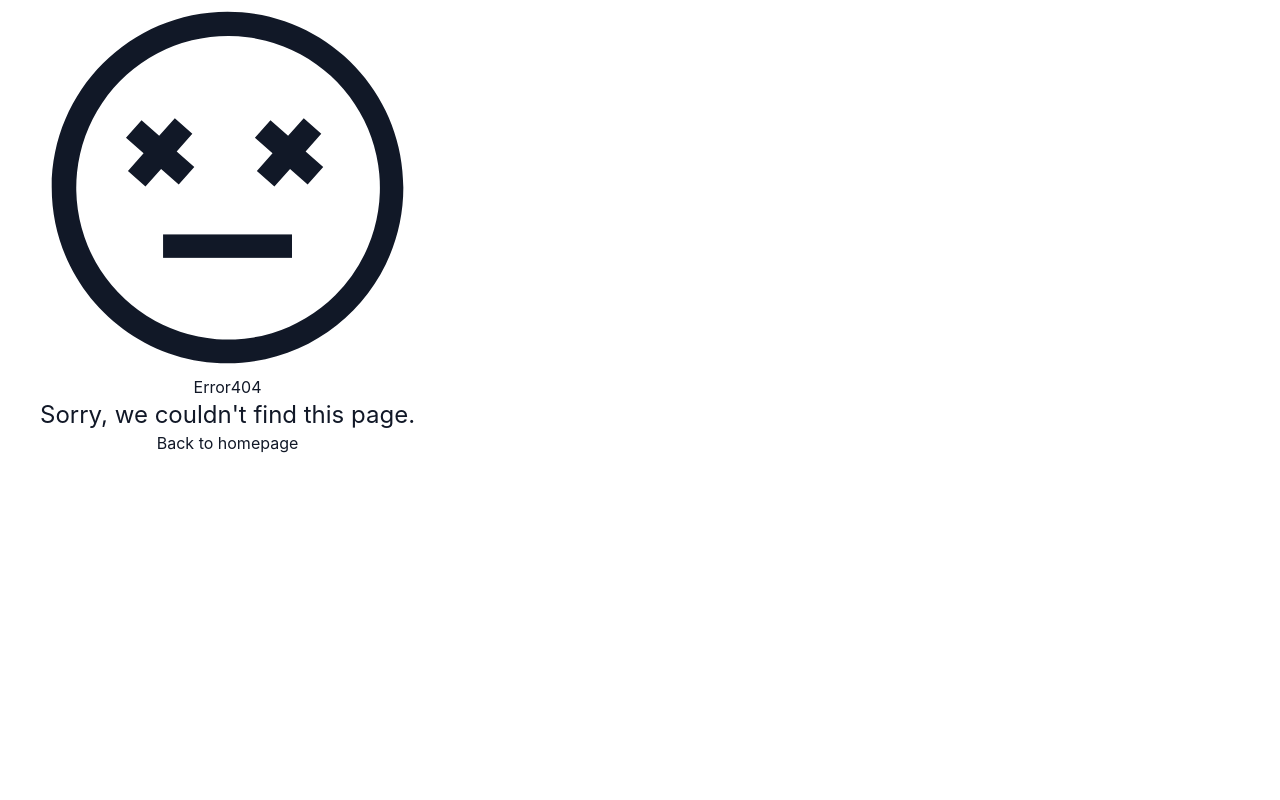
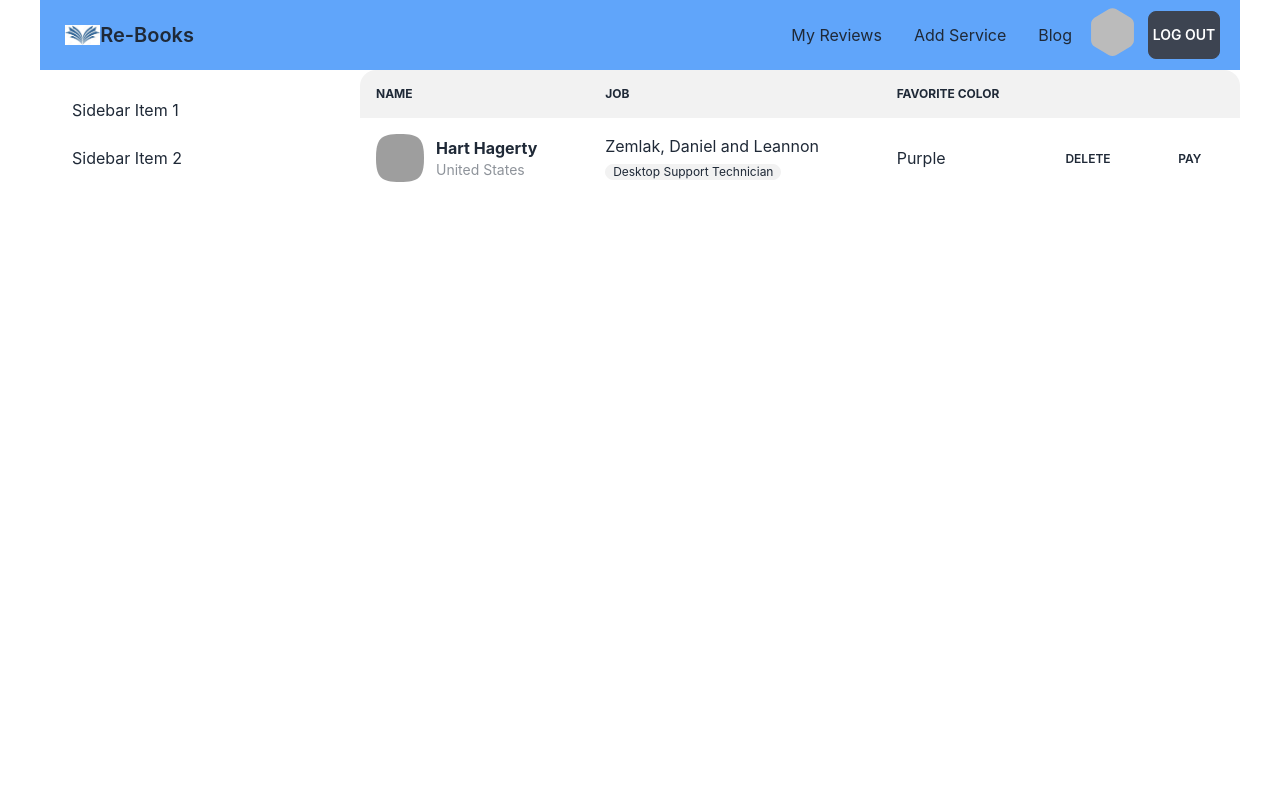
Before and after one commit to Avik2293/re-books-client, a React (Create React App) app: page /dashboard in a window 1280 px wide. Shown: the top 800 px of the page. Built offline with nearby package versions, Linux system fonts and the light colour scheme; no server answers; sample sign-in values are in the browser's storage; grey boxes are pictures that could not be loaded.

Commit message:
user role

```diff
--- /dev/null
+++ b/src/Components/BookCard.js
@@ -0,0 +1,22 @@
+import React from 'react';
+
+const BookCard = () => {
+    return (
+        <div className="card w-96 bg-base-100 shadow-xl">
+            <figure><img src="https://placeimg.com/400/225/arch" alt="Shoes" /></figure>
+            <div className="card-body">
+                <h2 className="card-title">
+                    Shoes!
+                    <div className="badge badge-secondary">NEW</div>
+                </h2>
+                <p>If a dog chews shoes whose shoes does he choose?</p>
+                <div className="card-actions justify-end">
+                    <div className="badge badge-outline">Fashion</div>
+                    <div className="badge badge-outline">Products</div>
+                </div>
+            </div>
+        </div>
+    );
+};
+
+export default BookCard;
--- /dev/null
+++ b/src/Components/Dashboard.js
@@ -0,0 +1,11 @@
+import React from 'react';
+
+const Dashboard = () => {
+    return (
+        <div>
+            <h2>dashboard</h2>
+        </div>
+    );
+};
+
+export default Dashboard;
--- /dev/null
+++ b/src/Components/MyOrders.js
@@ -0,0 +1,51 @@
+import React from 'react';
+
+const MyOrders = () => {
+    return (
+        <div className="overflow-x-auto w-full">
+            <table className="table w-full">
+                <thead>
+                    <tr>
+                        <th>Name</th>
+                        <th>Job</th>
+                        <th>Favorite Color</th>
+                        <th></th>
+                        <th></th>
+                    </tr>
+                </thead>
+                <tbody>
+                    <tr>
+                        <td>
+                            <div className="flex items-center space-x-3">
+                                <div className="avatar">
+                                    <div className="mask mask-squircle w-12 h-12">
+                                        <img src="/tailwind-css-component-profile-2@56w.png" alt="Avatar Tailwind CSS Component" />
+                                    </div>
+                                </div>
+                                <div>
+                                    <div className="font-bold">Hart Hagerty</div>
+                                    <div className="text-sm opacity-50">United States</div>
+                                </div>
+                            </div>
+                        </td>
+                        <td>
+                            Zemlak, Daniel and Leannon
+                            <br />
+                            <span className="badge badge-ghost badge-sm">Desktop Support Technician</span>
+                        </td>
+                        <td>Purple</td>
+                        <th>
+                            <button className="btn btn-ghost btn-xs">Delete</button>
+                        </th>
+                        <th>
+                            <button className="btn btn-ghost btn-xs">Pay</button>
+                        </th>
+                    </tr>
+                </tbody>
+
+            </table>
+        </div>
+    );
+};
+
+export default MyOrders;
--- /dev/null
+++ b/src/Layout/DashboardLayout.js
@@ -0,0 +1,34 @@
+import React from 'react';
+import { Outlet } from 'react-router-dom';
+import Footer from '../Pages/Shared/Footer';
+import Navbar from '../Pages/Shared/Navbar';
+
+const DashboardLayout = () => {
+    return (
+        <div>
+            <Navbar></Navbar>
+            <div className="drawer drawer-mobile">
+                <input id="my-drawer-2" type="checkbox" className="drawer-toggle" />
+                <div className="drawer-content">
+
+                    <label htmlFor="my-drawer-2" className="btn btn-primary drawer-button lg:hidden m-2">Open Dashbord drawer</label>
+
+                    <Outlet></Outlet>
+
+                </div>
+                <div className="drawer-side">
+                    <label htmlFor="my-drawer-2" className="drawer-overlay"></label>
+                    <ul className="menu p-4 w-80 bg-base-100 text-base-content">
+
+                        <li><a>Sidebar Item 1</a></li>
+                        <li><a>Sidebar Item 2</a></li>
+                    </ul>
+
+                </div>
+            </div>
+            <Footer></Footer>
+        </div>
+    );
+};
+
+export default DashboardLayout;
--- /dev/null
+++ b/src/Pages/Catagory.js
@@ -0,0 +1,33 @@
+
+import React, { useContext } from 'react';
+import { useLoaderData } from 'react-router-dom';
+import BookCard from '../Components/BookCard';
+import Spinner from '../Components/Spinner';
+import { AuthContext } from '../Context/AuthProvider';
+
+const Catagory = () => {
+    const { loading, setLoading } = useContext(AuthContext);
+
+    const books = useLoaderData();
+
+    if(books.length > 0) {
+        setLoading(true)
+    }
+
+    return (
+        <div>
+           {
+            loading ?
+            <div className="grid grid-cols-1 lg:grid-cols-4 gap-4 m-2">
+             {
+                 books.map(book => <BookCard book={book} key={book._id}></BookCard>)
+             }
+            </div>
+            :
+            <Spinner></Spinner>
+           }
+        </div>
+    );
+};
+
+export default Catagory;
--- a/src/Pages/Home.js
+++ b/src/Pages/Home.js
@@ -24,7 +24,7 @@ const Home = () => {
                 <h3 className='text-xl font-bold p-2'>Books Catagory</h3>
                 <div className="grid grid-cols-3 lg:grid-cols-6 gap-2">
                     {
-                        catagories.map(catagory => <Link className='btn' to="/catagory/${catagory._id}" key={catagory._id}><button type="submit"></button>{catagory.catagory}</Link>)
+                        catagories.map(catagory => <Link className='btn' to={`/catagory/${catagory.id}`} key={catagory._id}><button type="submit"></button>{catagory.catagory}</Link>)
                     }
                 </div>
             </div>
--- a/src/Pages/Login.js
+++ b/src/Pages/Login.js
@@ -75,6 +75,39 @@ const Login = () => {
                 const user = result.user;
                 console.log(user);
                 setUser(user);
+
+                fetch(`http://localhost:5000/users/?email=${user?.email}`)
+                    .then(res => res.json())
+                    .then(data => {
+                        console.log(data);
+                        if (data === false) {
+                            const newUser = {
+                                userName: user.displayName,
+                                userEmail: user.email,
+                                userImgUrl: user.photoURL,
+                                role: "Buyer",
+                            };
+                            fetch('http://localhost:5000/users', {
+                                method: 'POST',
+                                headers: {
+                                    'content-type': 'application/json',
+                                },
+                                body: JSON.stringify(newUser)
+                            })
+                                .then(res => res.json())
+                                .then(data => {
+                                    console.log(data)
+                                    if (data.acknowledged) {
+                                        toast.success('You are added as buyer');
+                                    }
+                                })
+                                .catch(er => console.error(er));
+                        }
+                        else{
+                            toast.success(`Welcome Again...${user?.displayName}`);
+                        }
+                    })
+
                 navigate(from, { replace: true });
             })
             .catch(error => console.error(error))
--- a/src/Pages/Register.js
+++ b/src/Pages/Register.js
@@ -2,12 +2,14 @@ import React from 'react';
 import { useState } from 'react';
 import { useContext } from 'react';
 import { Link } from 'react-router-dom';
+import Spinner from '../Components/Spinner';
 import { AuthContext } from '../Context/AuthProvider';
+import toast from 'react-hot-toast';
 
 const Register = () => {
     const [error, setError] = useState('');
 
-    const { createUser, updateUserProfile, loading } = useContext(AuthContext);
+    const { createUser, updateUserProfile, loading, setLoading } = useContext(AuthContext);
 
     const handleSubmit = event => {
         event.preventDefault();
@@ -17,30 +19,65 @@ const Register = () => {
         const photoURL = form.photoURL.value;
         const email = form.email.value;
         const password = form.password.value;
+        const role = form.role.value;
 
-        // console.log(name, photoURL, email, password);
+        console.log(name, photoURL, email, password, role);
 
         createUser(email, password)
             .then(result => {
                 const user = result.user;
                 console.log(user);
+
+                fetch(`http://localhost:5000/users/?email=${email}`)
+                    .then(res => res.json())
+                    .then(data => {
+                        console.log(data);
+                        if (data === false) {
+                            const newUser = {
+                                userName: name,
+                                userEmail: email,
+                                userImgUrl: photoURL,
+                                role
+                            };
+                            fetch('http://localhost:5000/users', {
+                                method: 'POST',
+                                headers: {
+                                    'content-type': 'application/json',
+                                },
+                                body: JSON.stringify(newUser)
+                            })
+                                .then(res => res.json())
+                                .then(data => {
+                                    console.log(data)
+                                    if (data.acknowledged) {
+                                        toast.success(`You are added as ${role}`);
+                                    }
+                                })
+                                .catch(er => console.error(er));
+                        }
+                        else {
+                            toast.success(`${name}, You already have an account.`);
+                        }
+                    })
+
                 setError('');
                 form.reset();
                 handleUpdateUserProfile(name, photoURL);
             })
             .catch(e => {
+                setLoading(false);
                 console.error(e);
                 setError(e.message);
             })
     };
 
     const handleUpdateUserProfile = (name, photoURL) => {
-        const profile ={
+        const profile = {
             displayName: name,
             photoURL: photoURL
         }
         updateUserProfile(profile)
-        .then(() => {})
+            .then(() => { })
             .catch(error => console.error(error));
     };
 
@@ -48,18 +85,25 @@ const Register = () => {
         <div className='flex justify-center m-2'>
             {
                 loading ?
-                <div className="radial-progress bg-white" style={{ "--value": 70 }}>70%</div>
+                    <Spinner></Spinner>
                     :
                     <div className="w-full max-w-md p-8 space-y-3 rounded-xl bg-gray-900 text-gray-100">
                         <h1 className="text-2xl font-bold text-center">Register</h1>
                         <form onSubmit={handleSubmit} noValidate="" action="" className="space-y-6 ng-untouched ng-pristine ng-valid">
                             <div className="space-y-1 text-sm">
-                        <label htmlFor="email" className="block text-gray-400">Full Name</label>
-                        <input type="text" name="name" id="name" placeholder="Type Your Full Name" className="w-full px-4 py-3 rounded-md border-gray-700 bg-gray-900 text-gray-100 focus:border-violet-400" />
+                                <label htmlFor="name" className="block text-gray-400">Full Name</label>
+                                <input type="text" name="name" id="name" placeholder="Type Your Full Name" className="w-full px-4 py-3 rounded-md border-gray-700 bg-gray-900 text-gray-100 focus:border-violet-400" required />
                             </div>
                             <div className="space-y-1 text-sm">
-                        <label htmlFor="email" className="block text-gray-400"> Photo URL</label>
+                                <label htmlFor="photoURL" className="block text-gray-400"> Photo URL</label>
                                 <input type="text" name="photoURL" id="photoURL" placeholder="Your Photo URL" className="w-full px-4 py-3 rounded-md border-gray-700 bg-gray-900 text-gray-100 focus:border-violet-400" />
+                            </div>
+                            <div className="space-y-1 text-sm">
+                                <label htmlFor="role" className="block text-gray-400">Choose Your Role</label>
+                                <select name="role" id="role" className="text-black select select-bordered w-full max-w-xs">
+                                    <option default>Buyer</option>
+                                    <option>Seller</option>
+                                </select>
                             </div>
                             <div className="space-y-1 text-sm">
                                 <label htmlFor="email" className="block text-gray-400"> Your Email</label>
--- a/src/Pages/Shared/Navbar.js
+++ b/src/Pages/Shared/Navbar.js
@@ -20,7 +20,7 @@ const Navbar = () => {
 
     return (
         <div>
-            <div className="navbar bg-blue-200">
+            <div className="navbar bg-blue-400">
                 <div className="navbar-start">
                     <div className="dropdown">
                         <label tabIndex={0} className="btn btn-ghost lg:hidden">
@@ -38,6 +38,7 @@ const Navbar = () => {
                     </div>
                     <Link className="btn btn-ghost normal-case text-xl" to={'/'}><img className='h-5' src={logoNew} alt="" /> Re-Books</Link>
                 </div>
+                <div className="navbar-end">
                     <div className="navbar-center hidden lg:flex">
                         <ul className="menu menu-horizontal p-0">
                             {
@@ -49,7 +50,6 @@ const Navbar = () => {
                             <li><Link to='/blog'>Blog</Link></li>
                         </ul>
                     </div>
-                <div className="navbar-end">
                     <div>
                         {user?.photoURL ?
                             <div className="avatar tooltip tooltip-bottom" data-tip={user?.displayName}>
```
Also changed, not shown: src/Routes/Routes.js (+14 -0 lines). Lines whose indentation alone changed are shown as unchanged.
